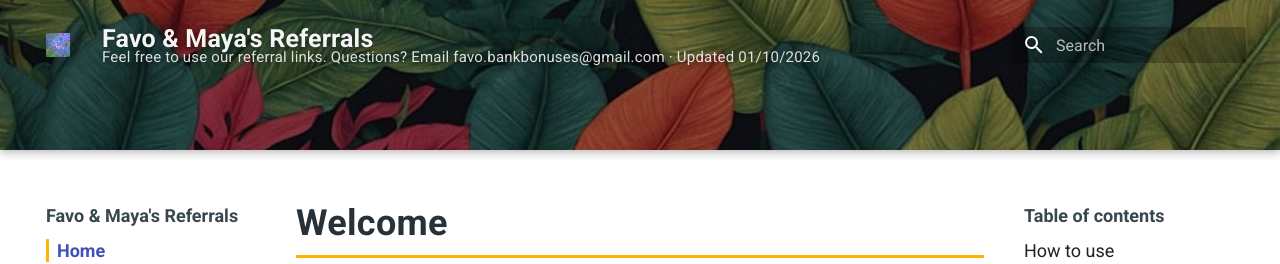
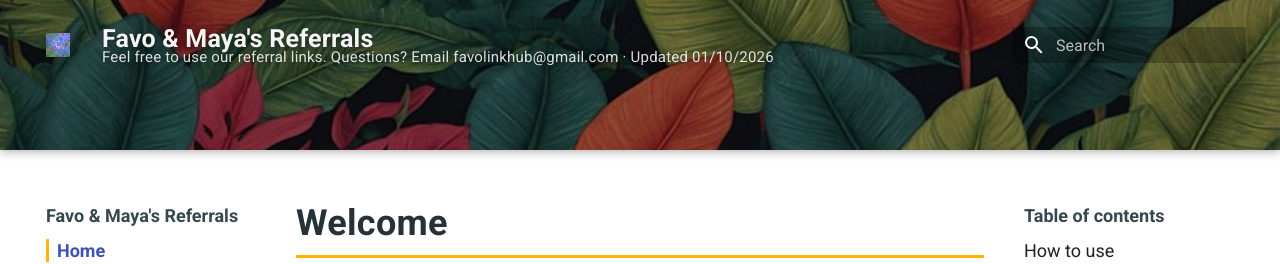
Before and after one commit to whispersofzephyr/favolinkhub-site, an MkDocs documentation site: the page built from docs/index.md, in a window 1280 px wide. Shown: the top 264 px of the page. Built offline with MkDocs 1.6.1 and Material for MkDocs 9.7.7, drawn with Linux system fonts in a browser that asks for light colours.

Commit message:
Update extra.css

```diff
--- a/docs/stylesheets/extra.css
+++ b/docs/stylesheets/extra.css
@@ -208,7 +208,7 @@
 
 /* 副标题（你的那段话） */
 .md-header__title::after {
-  content: "Feel free to use our referral links. Questions? Email favo.bankbonuses@gmail.com · Updated 01/10/2026";
+  content: "Feel free to use our referral links. Questions? Email favolinkhub@gmail.com · Updated 01/10/2026";
   font-size: 0.75rem;
   font-weight: 400;
   margin-top: 4px;
```
